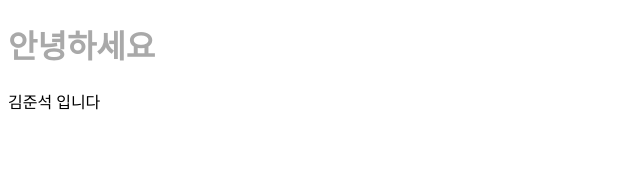
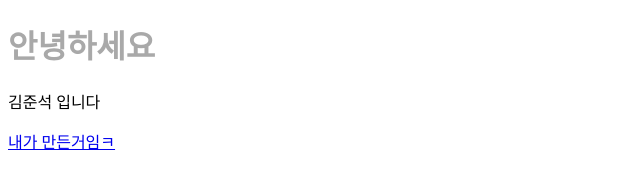
Before and after one commit to kjs941008/webhosting_20210203, a plain HTML site: page 00.html in a window 1280 px wide. Shown: the whole page, without its empty margins (0-640 px from the left). Drawn offline with Linux system fonts and the light colour scheme.

Commit message:
호스팅

```diff
--- a/00.html
+++ b/00.html
@@ -13,6 +13,6 @@
 <body>
     <h1>안녕하세요</h1>
     <p>김준석 입니다</p>
-    <a href="01_first.html"내가 만든거임ㅋ></a>
+    <a href="01_first.html">내가 만든거임ㅋ</a>
 </body>
 </html>
```
